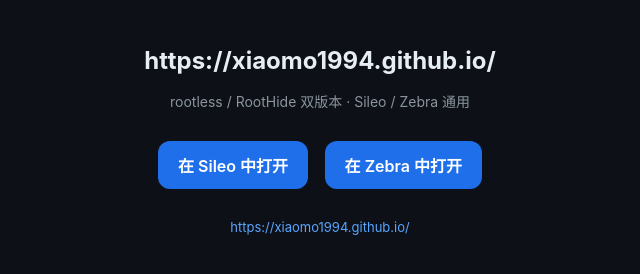
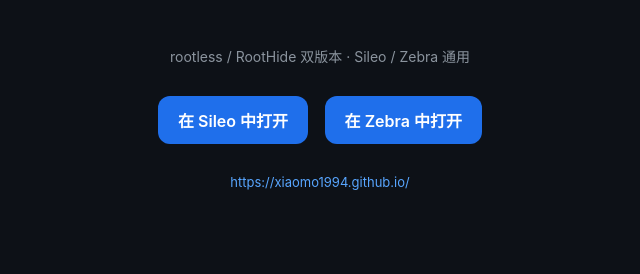
Before and after one commit to xiaomo1994/xiaomo1994.github.io, a plain HTML site: page index.html in a window 1280 px wide. Shown: the whole page, without its empty margins (320-960 px from the left). Drawn offline with Linux system fonts and the light colour scheme.

Commit message:
init index.html

```diff
--- a/index.html
+++ b/index.html
@@ -1,12 +1,12 @@
 <!DOCTYPE html><html lang="zh-CN"><head><meta charset="utf-8">
-<meta name="viewport" content="width=device-width,initial-scale=1"><title>https://xiaomo1994.github.io/</title>
+<meta name="viewport" content="width=device-width,initial-scale=1"><title></title>
 <style>body{font-family:-apple-system,BlinkMacSystemFont,sans-serif;background:#0d1117;color:#e6edf3;margin:0;padding:30px 16px;text-align:center}
 h1{font-size:24px}.sub{color:#8b949e;font-size:14px;margin:8px 0 24px}
 .btn{display:inline-block;padding:12px 20px;margin:6px;border-radius:12px;background:#1f6feb;color:#fff;text-decoration:none;font-weight:600}
 .url{color:#58a6ff;font-size:13px;margin-top:24px;word-break:break-all}
   /* ===== Sileo 精选横幅 ===== */
 </style></head>
-<body><h1>https://xiaomo1994.github.io/</h1><div class="sub">rootless / RootHide 双版本 · Sileo / Zebra 通用</div>
+<body><h1></h1><div class="sub">rootless / RootHide 双版本 · Sileo / Zebra 通用</div>
 <a class="btn" href="sileo://source/https://xiaomo1994.github.io/">在 Sileo 中打开</a>
 <a class="btn" href="zbra://sources/add/https://xiaomo1994.github.io/">在 Zebra 中打开</a>
 <div class="url">https://xiaomo1994.github.io/</div></body></html>
```
